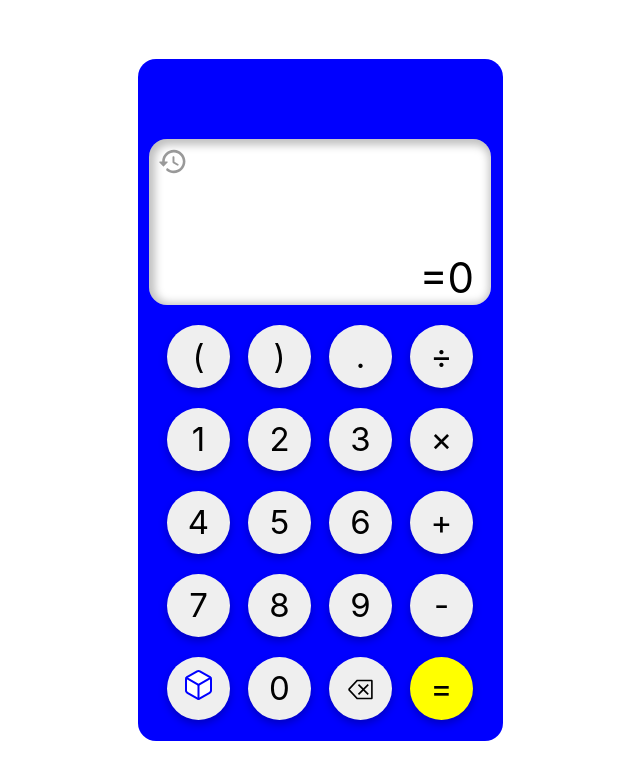
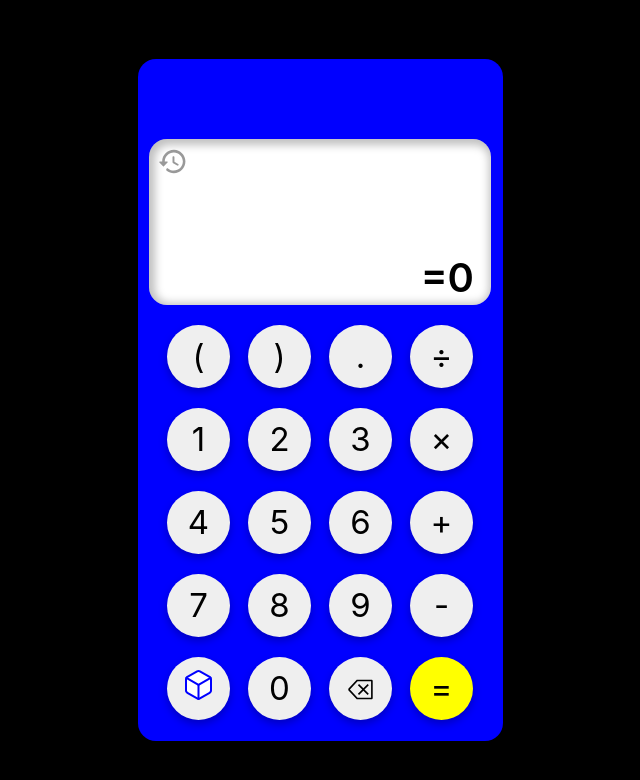
Before and after one commit to arslanastral/calculator, a React (Create React App) app: page / in a window 1280 px wide. Shown: the top 780 px of the page, without its empty margins (320-960 px from the left). Built offline with nearby package versions, Linux system fonts and the light colour scheme.

Commit message:
changed styling

```diff
--- a/src/App.js
+++ b/src/App.js
@@ -1,7 +1,7 @@
 import styled from "styled-components";
 import CalculatorBoard from "./components/CalculatorBoard";
 const AppContainer = styled.div`
-  /* background-color: black; */
+  background-color: black;
   display: flex;
   justify-content: center;
   align-items: center;
--- a/src/components/Answer.js
+++ b/src/components/Answer.js
@@ -16,12 +16,13 @@ const AnswerContainer = styled.div`
 const AnswerExpression = styled.input`
   font-family: "Inter", sans-serif;
   color: ${(props) =>
-    props.expression.length === 0 || props.equalPressed ? "black" : "#333"};
+    props.expression.length === 0 || props.equalPressed ? "black" : "#6c4f4f"};
   font-size: ${(props) =>
-    props.expression.length === 0 || props.equalPressed ? "42px" : "32px"};
+    props.expression.length === 0 || props.equalPressed ? "40px" : "32px"};
+  font-weight: ${(props) =>
+    props.expression.length === 0 || props.equalPressed ? "600" : "400"};
   border: 0;
   background: none;
-  min-width: 0;
   max-width: 100%;
   height: 100%;
   text-align: right;
--- a/src/components/Button.js
+++ b/src/components/Button.js
@@ -3,7 +3,7 @@ import styled from "styled-components";
 import { CalculatorContext } from "./CalculatorBoard";
 
 const CalculatorButton = styled.button`
-  @import url("https://fonts.googleapis.com/css2?family=Inter&display=swap");
+  @import url("https://fonts.googleapis.com/css2?family=Inter:wght@200;400;600&display=swap");
   font-family: "Inter", sans-serif;
   font-size: ${(props) => (props.isExpanded ? "23px" : "33px")};
   user-select: none;
--- a/src/components/Expression.js
+++ b/src/components/Expression.js
@@ -13,13 +13,12 @@ const ExpressionContainer = styled.div`
 
 const StyledInput = styled.input`
   font-family: "Inter", sans-serif;
-  color: ${(props) => (props.expressionPressed ? "black" : "#333")};
-  font-size: ${(props) => (props.expressionPressed ? "42px" : "32px")};
+  color: ${(props) => (props.expressionPressed ? "black" : "#6c4f4f")};
+  font-size: ${(props) => (props.expressionPressed ? "40px" : "32px")};
+  font-weight: ${(props) => (props.expressionPressed ? "600" : "400")};
   background: none;
   border: 0;
-  min-width: 0;
   max-width: 100%;
-  /* height: 90%; */
   text-align: right;
   transition: all ease-out 0.07s;
 
--- a/src/components/History.js
+++ b/src/components/History.js
@@ -7,9 +7,10 @@ const HistoryContainer = styled.div`
   flex-direction: column;
   background-color: white;
   box-shadow: inset 2px 2px 8px 4px rgba(0, 0, 0, 0.03);
+  border-radius: 18px;
   width: 100%;
   height: 61%;
-  bottom: 0px;
+  bottom: 4px;
   /* display: ${(props) => (props.isHistoryToggled ? "" : "none")}; */
   visibility: ${(props) => (props.isHistoryToggled ? "visible" : "hidden")};
   position: absolute;
@@ -25,16 +26,28 @@ const HistoryItem = styled.button`
   margin-top: 10px;
   padding: 0;
   background: none;
-  border: 0.2px solid blue;
+  border: 1px solid #dfe1e5;
+  border-radius: 4px;
   border-radius: 5px;
-  padding: 5px;
+  padding: 6px 12px;
+  font-size: 14px;
   cursor: pointer;
-  color: #333;
+  color: #1a73e8;
+
+  &:hover {
+    background-color: rgba(60, 64, 67, 0.04);
+  }
 `;
 
 const HistoryItemContainer = styled.div`
   /* margin-bottom: 5px; */
   margin: 10px 0px 5px 15px;
+`;
+
+const Equals = styled.span`
+  margin: 0px 5px 0px 5px;
+  font-family: "Inter", sans-serif;
+  color: #666b70;
 `;
 
 const History = () => {
@@ -68,7 +81,7 @@ const History = () => {
           <HistoryItem onMouseDown={() => handleHistoryClick(calc.expression)}>
             {calc.expression}
           </HistoryItem>{" "}
-          <span>{` = `}</span>
+          <Equals>{` = `}</Equals>
           <HistoryItem onMouseDown={() => handleHistoryClick(calc.answer)}>
             {" "}
             {calc.answer}
--- a/src/components/RecentCalculations.js
+++ b/src/components/RecentCalculations.js
@@ -4,7 +4,7 @@ import "animate.css";
 import { CalculatorContext } from "./CalculatorBoard";
 
 const RecentCalculationsContainer = styled.div`
-  margin: 0px 15px 0px 0px;
+  margin: -10px 18px 0px 0px;
   width: 90%;
   height: 100%;
   display: flex;
@@ -18,10 +18,11 @@ const RecentCalculationsContainer = styled.div`
 const Calculation = styled.span`
   /* margin: 10px; */
   font-family: "Inter", sans-serif;
+  font-weight: 200;
   margin-bottom: 4px;
-  font-style: italic;
-  font-size: 20px;
-  color: #989898;
+  /* font-style: italic; */
+  font-size: 17px;
+  color: #8a8585;
   white-space: nowrap;
   animation: backInLeft;
   animation-duration: 0.7s;
```
